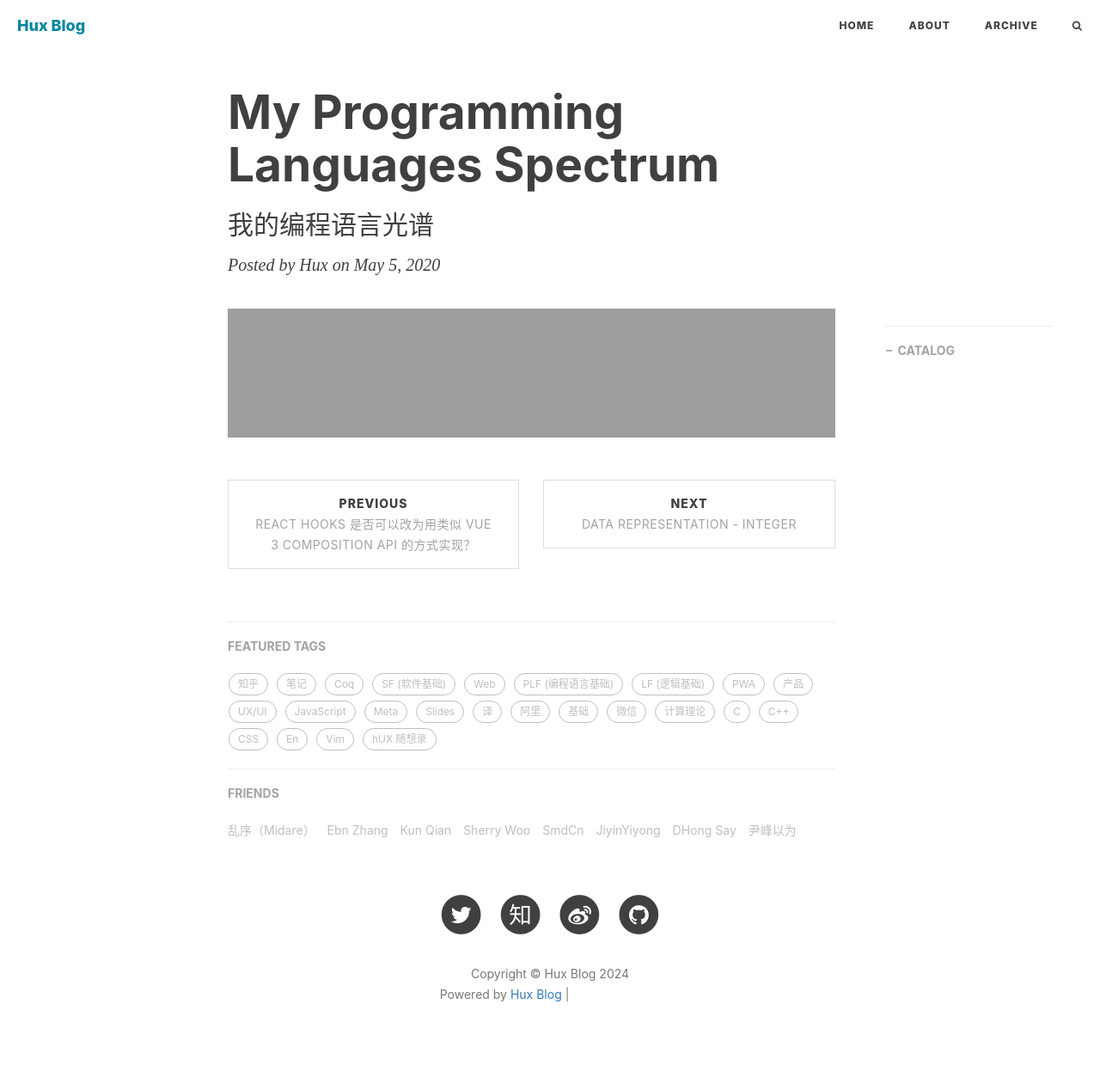
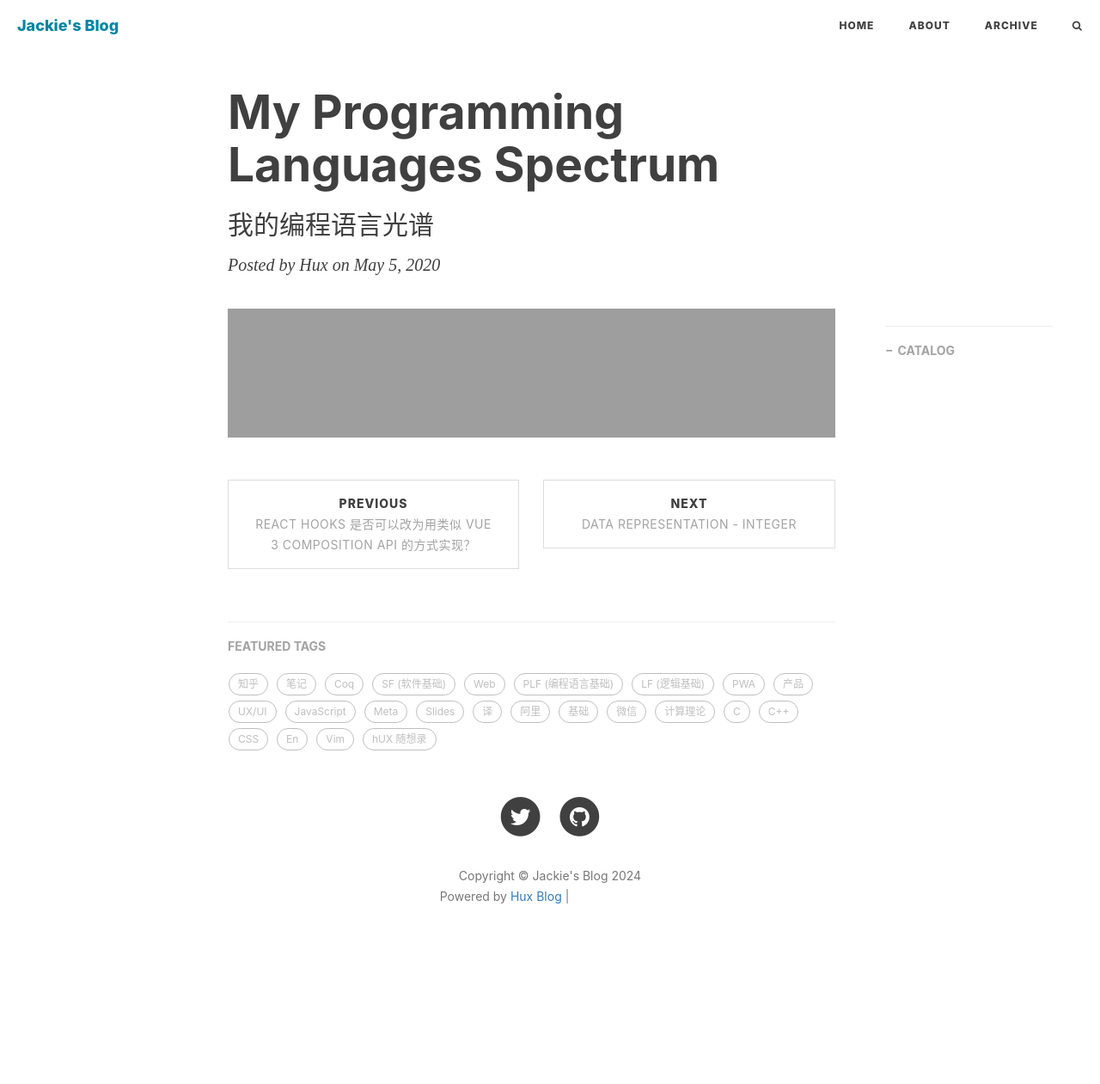
Before and after one commit to jackiechou1/jackiechou1.github.io, a Jekyll site: the page built from _posts/hidden/2020-05-05-pl-chart.md, in a window 1280 px wide. Shown: the whole page at 86% size. Built offline with Jekyll 4.4.1, drawn with Linux system fonts in a browser that asks for light colours; nearby versions of some CDN libraries; comment, search, counter and statistics services are not loaded; after the commit the page ends 1147 px from its top, so only the background shows below that; part of the change alters nothing that is shown; grey boxes are pictures that could not be loaded.

Commit message:
修改图片等信息

```diff
--- a/_config.yml
+++ b/_config.yml
@@ -1,11 +1,11 @@
 # Site settings
-title: Hux Blog
-SEOTitle: 黄玄的博客 | Hux Blog
+title: Jackie's Blog
+SEOTitle: 爝的博客 | Chou Blog
 header-img: img/home-bg.jpg
 email: huxpro@gmail.com
-description: "这里是 @Hux黄玄 的个人博客，与你一起发现更大的世界 | 要做一个有 swag 的程序员"
-keyword: "黄玄, Hux黄玄, Hux, 鬼栈, huxpro, @huxpro, 黄玄的博客, Hux Blog, 博客, 个人网站, 互联网, Web, JavaScript, React, React Native, 前端, 设计"
-url: "https://huangxuan.me" # your host, for absolute URL
+description: "这里是 @Jackie 的个人博客，与你一起发现更大的世界 | "
+keyword: "jackie, @jackiechou, zjl,  爝的博客, 个人网站, 互联网, Web, React, 前端, 设计"
+url: "jackiechou1.github.io" # your host, for absolute URL
 baseurl: "" # for example, '/blog' if your blog hosted on 'host/blog'
 
 # Publish posts or collection documents with a future date.
@@ -13,10 +13,8 @@ future: true
 
 # SNS settings
 RSS: false
-weibo_username: huxpro
-zhihu_username: huxpro
-github_username: huxpro
-twitter_username: huxpro
+github_username: jackiechou1
+twitter_username: kauzj
 #facebook_username:  huxpro
 #linkedin_username:  firstname-lastname-idxxxx
 
@@ -75,7 +73,7 @@ ga_domain: huangxuan.me
 # Sidebar settings
 sidebar: true # whether or not using Sidebar.
 sidebar-about-description: "要做一个有 swag 的程序员 <br> React Team @ Meta"
-sidebar-avatar: https://github.com/Huxpro.png # use absolute URL, seeing it's used in both `/` and `/about/`
+sidebar-avatar: https://github.com/jackiechou1/jackiechou1.github.io/blob/master/img/mountain.png # use absolute URL, seeing it's used in both `/` and `/about/`
 
 # Featured Tags
 featured-tags: true # whether or not using Feature-Tags
@@ -87,16 +85,15 @@ service-worker: true
 
 # MathJax rendering for layout:page (e.g. post preview)
 page-mathjax: false
-
 # Friends
-friends:
-  [
-    { title: "乱序（Midare）", href: "http://mida.re/" },
-    { title: "Ebn Zhang", href: "https://ebnbin.dev/" },
-    { title: "Kun Qian", href: "http://kunq.me" },
-    { title: "Sherry Woo", href: "https://sherrywoo.me/" },
-    { title: "SmdCn", href: "http://blog.smdcn.net" },
-    { title: "JiyinYiyong", href: "http://tiye.me/" },
-    { title: "DHong Say", href: "http://dhong.co" },
-    { title: "尹峰以为", href: "http://ingf.github.io/" },
-  ]
+# friends:
+#   [
+#     { title: "乱序（Midare）", href: "http://mida.re/" },
+#     { title: "Ebn Zhang", href: "https://ebnbin.dev/" },
+#     { title: "Kun Qian", href: "http://kunq.me" },
+#     { title: "Sherry Woo", href: "https://sherrywoo.me/" },
+#     { title: "SmdCn", href: "http://blog.smdcn.net" },
+#     { title: "JiyinYiyong", href: "http://tiye.me/" },
+#     { title: "DHong Say", href: "http://dhong.co" },
+#     { title: "尹峰以为", href: "http://ingf.github.io/" },
+#   ]
```
